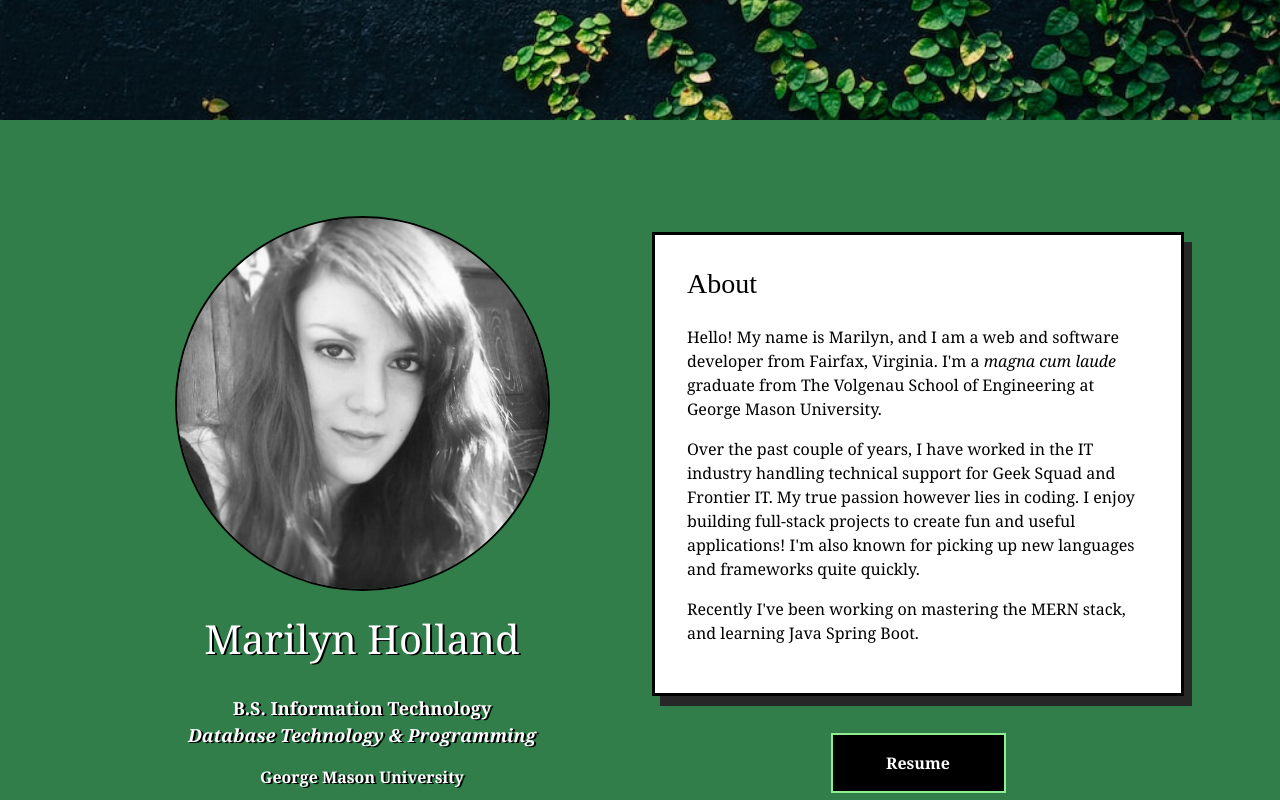
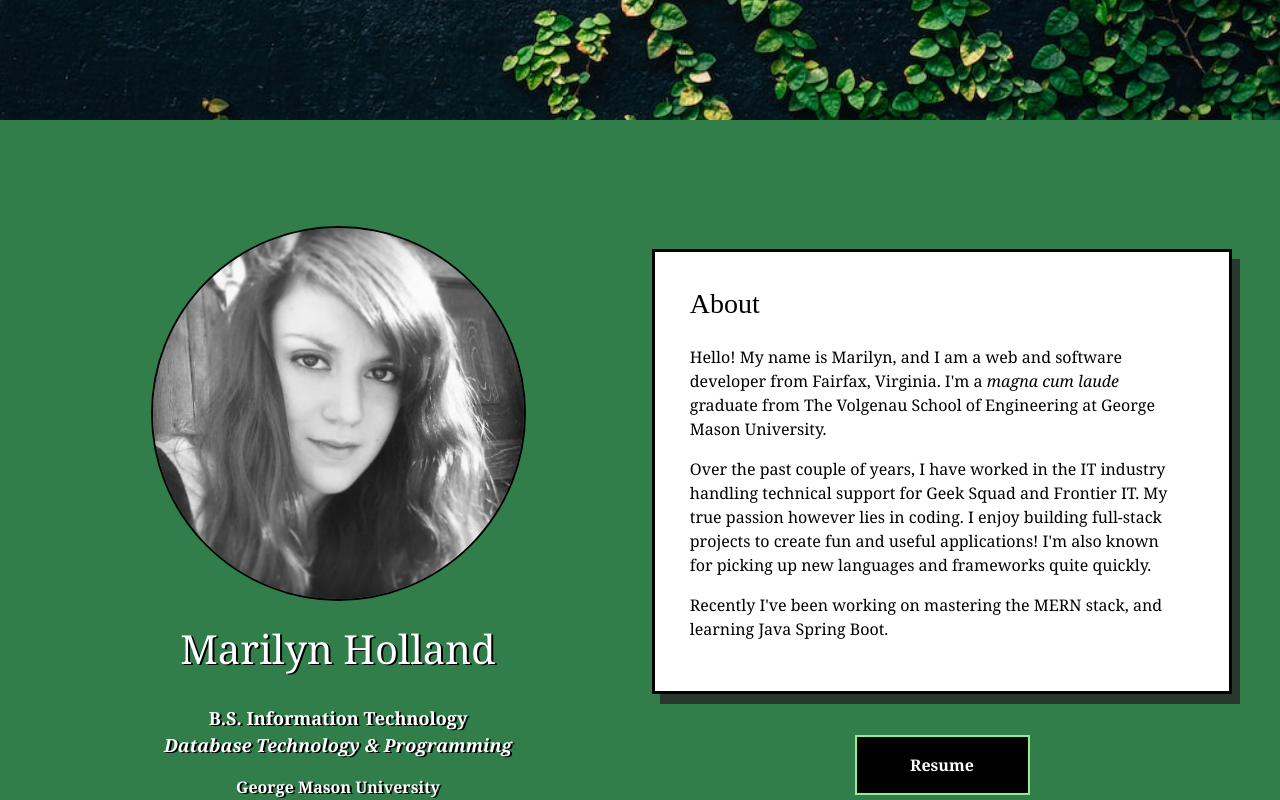
Before and after one commit to AutumnGeist/AutumnGeist.github.io, a React (Create React App) app: page / in a window 1280 px wide. Shown: the part 680-1480 px from the top of the page. Built offline with nearby package versions, Linux system fonts and the light colour scheme.

Commit message:
updated project links

```diff
--- a/src/components/About.js
+++ b/src/components/About.js
@@ -5,8 +5,8 @@ import pdf from '../MarilynHollandResume.pdf'
 
 const About = () => {
   return (
-    <Container fluid id="about" className="about p-5 d-flex align-items-center">
-      <Row className="p-5">
+    <Container fluid id="about" className="about content-container p-5 d-flex align-items-center">
+      <Row className="d-flex justify-content-around">
 
         {/* Left Column */}
         <Col md className="text-center text-shadow font-bold">
@@ -19,7 +19,7 @@ const About = () => {
 
         {/* Right Column */}
         <Col lg className="pt-1 d-flex flex-column align-items-center justify-content-center">
-          <Container className="black-border">
+          <Container className="black-border pe-5">
             <h3 className="pb-3 cursive">About</h3>
             <p>Hello! My name is Marilyn, and I am a web and software developer from Fairfax, Virginia. I'm a <span className="font-italic">magna cum laude</span> graduate from The Volgenau School of Engineering at George Mason University.</p>
             <p>Over the past couple of years, I have worked in the IT industry handling technical support for Geek Squad and Frontier IT. My true passion however lies in coding. I enjoy building full-stack projects to create fun and useful applications! I'm also known for picking up new languages and frameworks quite quickly. </p>
--- a/src/components/Projects.js
+++ b/src/components/Projects.js
@@ -45,7 +45,9 @@ const Projects = () => {
                 </div>
                 <p className="ps-3">A useful web tool for picking web-safe fonts. Preview different font families and styles, and customize the text and headings.</p>
                 <div className="d-flex justify-content-around pb-2">
+                  <a href="https://autumngeist.github.io/CSS-Font-Picker/" target="_blank" rel="noreferrer">
                     <button type="button" className="btn btn-dark">Live Demo</button>
+                  </a>
                   <a href="https://github.com/AutumnGeist/CSS-Font-Picker" target="_blank" rel="noreferrer">
                     <button type="button" className="btn btn-dark">Source Code</button>
                   </a>
@@ -64,7 +66,9 @@ const Projects = () => {
                 </div>
                 <p className="ps-3 pe-3">A fun web tool for picking CSS colors for design purposes. Select and preview different colors and test color contrast.</p>
                 <div className="d-flex justify-content-around pb-2">
+                  <a href="https://autumngeist.github.io/CSS-Color-Picker/" target="_blank" rel="noreferrer">
                     <button type="button" className="btn btn-dark">Live Demo</button>
+                  </a>
                   <a href="https://github.com/AutumnGeist/CSS-Color-Picker" target="_blank" rel="noreferrer">
                     <button type="button" className="btn btn-dark">Source Code</button>
                   </a>
@@ -83,7 +87,9 @@ const Projects = () => {
                 </div>
                 <p className="ps-3 pe-3">Note-keeping app for creating, saving, and updating short colorful notes. Utilizes the ExpressJS and Mongoose frameworks.</p>
                 <div className="d-flex justify-content-around pb-2">
+                  <a href="https://autumngeist-mongodb-notes-app.cyclic.app/" target="_blank" rel="noreferrer">
                     <button type="button" className="btn btn-dark">Live Demo</button>
+                  </a>
                   <a href="https://github.com/AutumnGeist/MongoDB-Notes-App" target="_blank" rel="noreferrer">
                     <button type="button" className="btn btn-dark">Source Code</button>
                   </a>
@@ -102,7 +108,9 @@ const Projects = () => {
                 </div>
                 <p className="ps-3 pe-3">A Google book search clone that fetches and displays book data and images from the Google Books API. Features async/await Fetch API.</p>
                 <div className="d-flex justify-content-around pb-2">
+                  <a href="https://autumngeist.github.io/Google-Book-Search/" target="_blank" rel="noreferrer">
                     <button type="button" className="btn btn-dark">Live Demo</button>
+                  </a>
                   <a href="https://github.com/AutumnGeist/Google-Book-Search" target="_blank" rel="noreferrer">
                     <button type="button" className="btn btn-dark">Source Code</button>
                   </a>
@@ -121,7 +129,9 @@ const Projects = () => {
                 </div>
                 <p className="ps-3 pe-3">A simple to-do list application that utilizes React functional components and Hooks. TO BE REPLACED!</p>
                 <div className="d-flex justify-content-around pb-2">
+                  <a href="https://autumngeist.github.io/Google-Book-Search/" target="_blank" rel="noreferrer">
                     <button type="button" className="btn btn-dark">Live Demo</button>
+                  </a>
                   <a href="https://github.com/AutumnGeist/React-To-Do-List" target="_blank" rel="noreferrer">
                     <button type="button" className="btn btn-dark">Source Code</button>
                   </a>
--- a/src/index.css
+++ b/src/index.css
@@ -95,7 +95,7 @@ body {
 }
 .black-border {
   border: 3px solid black;
-  box-shadow: 8px 10px rgb(39, 39, 39);
+  box-shadow: 8px 10px rgb(39, 39, 39, 0.8);
   padding: 6% !important;
   color: black;
   background-color: white;
@@ -175,6 +175,6 @@ body {
 .gray-box {
   background-color: dimgray;
   border: 3px solid black;
-  box-shadow: 8px 10px rgb(19, 18, 18);
+  box-shadow: 8px 10px rgb(19, 18, 18, 0.8);
   min-width: 400px;
 }
```
Also changed, not shown: 1 other file (tests, documents, lock files or other folders). Lines whose indentation alone changed are shown as unchanged.
